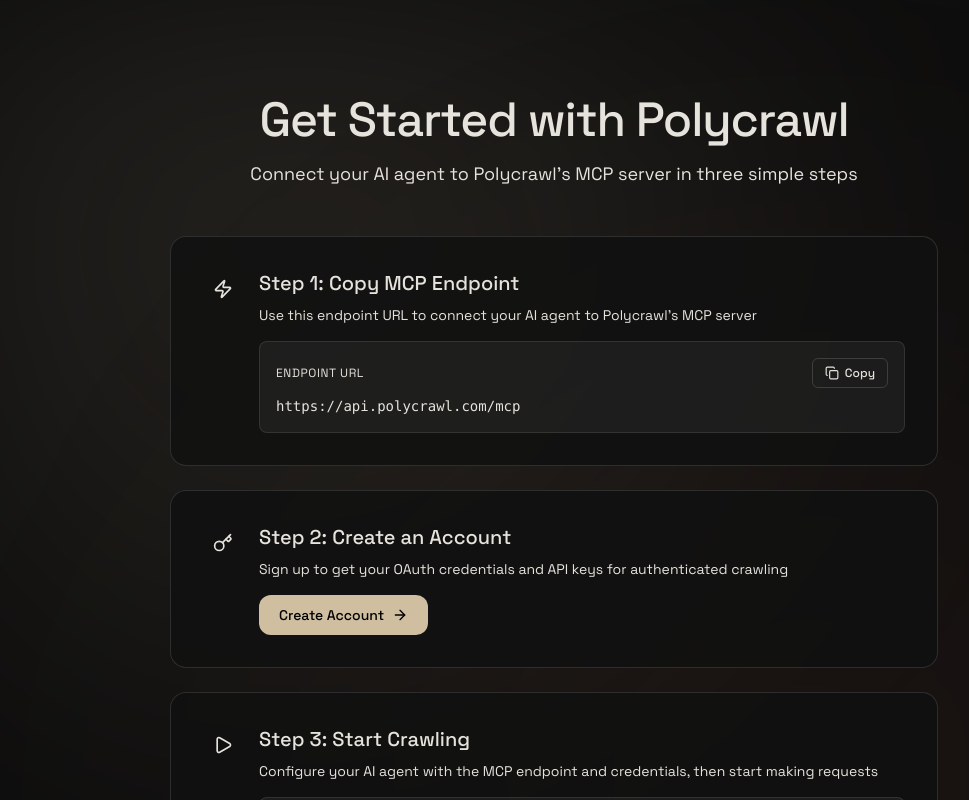
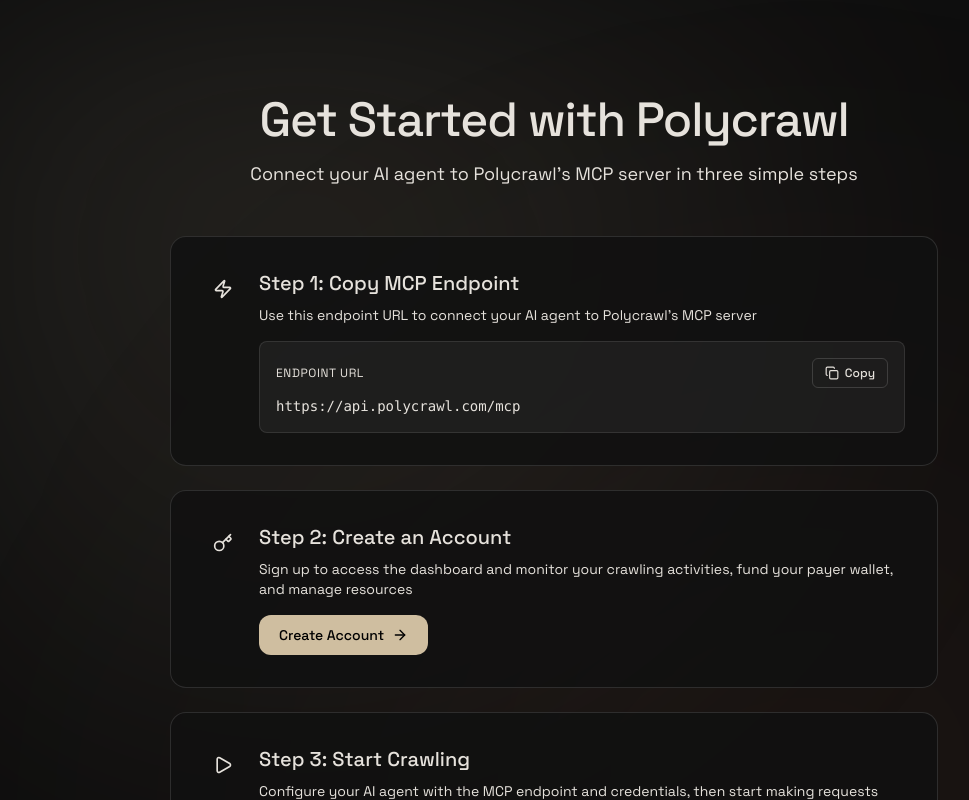
Before and after one commit to chigozzdevv/polycrawl-x402, a React (Vite) app in the folder client/: page /get-started in a window 1280 px wide. Shown: the top 800 px of the page, without its empty margins (86-1055 px from the left). Built offline with nearby package versions, Linux system fonts and the light colour scheme; no server answers.

Commit message:
fix: made step description clearer

```diff
--- a/client/src/pages/landing/get-started.tsx
+++ b/client/src/pages/landing/get-started.tsx
@@ -80,7 +80,7 @@
               <div className="flex-1">
                 <h3 className="text-xl font-medium">Step 2: Create an Account</h3>
                 <p className="mt-2 text-sm text-fog">
-                  Sign up to get your OAuth credentials and API keys for authenticated crawling
+                  Sign up to access the dashboard and monitor your crawling activities, fund your payer wallet, and manage resources
                 </p>
                 <div className="mt-4">
                   <Button
```
